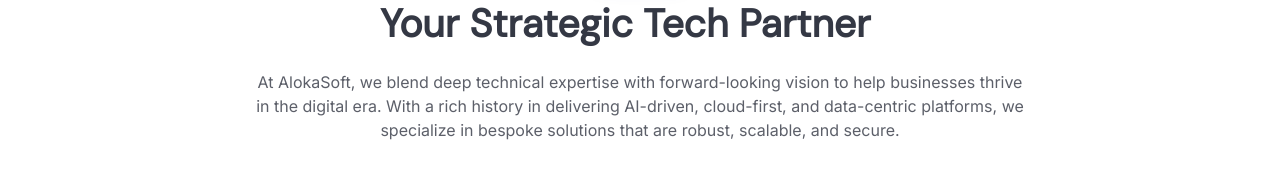
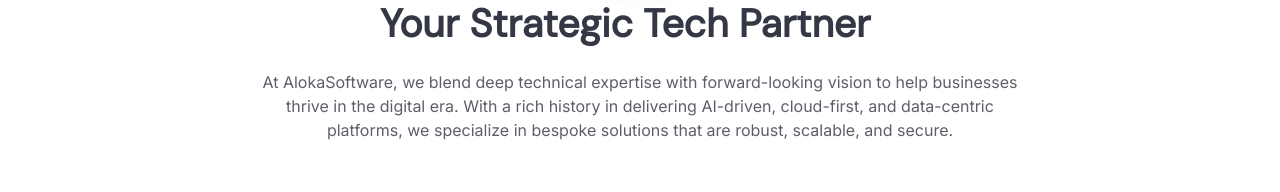
Before and after one commit to panoramasolutions/alokasoftware, a React (Vite) app: page / in a window 1280 px wide. Shown: the part 755-947 px from the top of the page. Built offline with nearby package versions, Linux system fonts and the light colour scheme.

Commit message:
changed alokasoft to alokasoftware

```diff
--- a/package.json
+++ b/package.json
@@ -3,7 +3,7 @@
   "homepage": "https://panoramasolutions/alokasoftware.git",
   "source": "./index.html",
   "type": "module",
-  "name": "alokasoft",
+  "name": "alokasoftware",
   "scripts": {
     "dev": "vite",
     "build": "vite build",
--- a/src/screens/HomePage/sections/FaqSection/FaqSection.tsx
+++ b/src/screens/HomePage/sections/FaqSection/FaqSection.tsx
@@ -111,7 +111,7 @@
 
             <p className="opacity-80 font-body-base-regular text-[#4b5162] pr-6">
               Explore our frequently asked questions to learn more about
-              AlokaSoft&apos;s features, security, integration capabilities, and more
+              AlokaSoftware&apos;s features, security, integration capabilities, and more
             </p>
           </div>
         </div>
--- a/src/screens/HomePage/sections/FooterSection/FooterSection.tsx
+++ b/src/screens/HomePage/sections/FooterSection/FooterSection.tsx
@@ -88,8 +88,8 @@
 
   const footerCategoriesMobile = [
     {
-      title: "About AlokaSoft",
-      links: ["Address:","AlokaSoft ","SOLUTIONS ","INC.","1550 WATERS RIDGE", "DR BLDG1", "STE 300 LEWISVILLE, TX 75057","Email:","info@AlokaSoft.com","Phone:", "+1 (469) 427-0751",],
+      title: "About AlokaSoftware",
+      links: ["Address:","AlokaSoftware ","SOLUTIONS ","INC.","3345 Scotch Creek Road Coppell, DFW 75019, U.S.A.","Email:","venreddysnow@gmail.com","Phone:", "224-228-3646",],
     },
     {
       title: "Resources",
@@ -198,7 +198,7 @@
         <Separator className="w-full h-px" />
         <footer className="flex flex-wrap items-center justify-center gap-6 py-5 w-full">
           <div className="flex-1 font-body-sm-regular text-[#343844] text-[length:var(--body-sm-regular-font-size)] tracking-[var(--body-sm-regular-letter-spacing)] leading-[var(--body-sm-regular-line-height)]">
-            ©2025 AlokaSoft · All rights reserved.
+            ©2025 AlokaSoftware · All rights reserved.
           </div>
 
         </footer>
--- a/src/screens/HomePage/sections/MainContentSection/MainContentSection.tsx
+++ b/src/screens/HomePage/sections/MainContentSection/MainContentSection.tsx
@@ -143,7 +143,7 @@
       icon: one,
       title: 'Business Development',
       description:
-        "Receive automated insights and recommendations tailored to your business needs. Let Alokasoft's AI guide your strategies.",
+        "Receive automated insights and recommendations tailored to your business needs. Let Alokasoftware's AI guide your strategies.",
     },
 
     {
@@ -272,7 +272,7 @@
 
               <div className='flex max-w-[820px] items-center px-5 py-0 mx-[-150px]'>
                 <p className='flex-1 opacity-80 font-body-base-regular text-[#343844] text-center'>
-                  At AlokaSoft, we blend deep technical expertise with
+                  At AlokaSoftware, we blend deep technical expertise with
                   forward-looking vision to help businesses thrive in the
                   digital era. With a rich history in delivering AI-driven,
                   cloud-first, and data-centric platforms, we specialize in
--- a/src/screens/HomePage/sections/TestimonialCarouselSection/TestimonialCarouselSection.tsx
+++ b/src/screens/HomePage/sections/TestimonialCarouselSection/TestimonialCarouselSection.tsx
@@ -134,7 +134,7 @@
               max-w-[820px] w-full text-center opacity-80 font-body-base-regular
               ${isDesktop ? 'text-[#343844] px-5' : 'text-[#4b5162]'}
             `}>
-              At AlokaSoft, we pride ourselves on delivering top-notch
+              At AlokaSoftware, we pride ourselves on delivering top-notch
               technology goals. But don't just take our word for it. Hear what
               our satisfied users have to say.
             </p>
--- a/src/screens/HomePage/sections/ValuePropositionSection/ValuePropositionSection.tsx
+++ b/src/screens/HomePage/sections/ValuePropositionSection/ValuePropositionSection.tsx
@@ -69,7 +69,7 @@
             </h2>
 
             <p className="max-w-[820px] w-full opacity-80 font-body-base-regular font-[number:var(--body-base-regular-font-weight)] text-[#4b5162] text-[length:var(--body-base-regular-font-size)] text-center tracking-[var(--body-base-regular-letter-spacing)] leading-[var(--body-base-regular-line-height)] [font-style:var(--body-base-regular-font-style)] px-5">
-             At AlokaSoft, we blend deep technical expertise with forward-looking vision to help businesses thrive in the digital era. With a rich history in delivering AI-driven, cloud-first, and data-centric platforms, we specialize in bespoke solutions that are robust, scalable, and secure.
+             At AlokaSoftware, we blend deep technical expertise with forward-looking vision to help businesses thrive in the digital era. With a rich history in delivering AI-driven, cloud-first, and data-centric platforms, we specialize in bespoke solutions that are robust, scalable, and secure.
             </p>
           </div>
 
```
Also changed, not shown: 1 other file (tests, documents, lock files or other folders).
